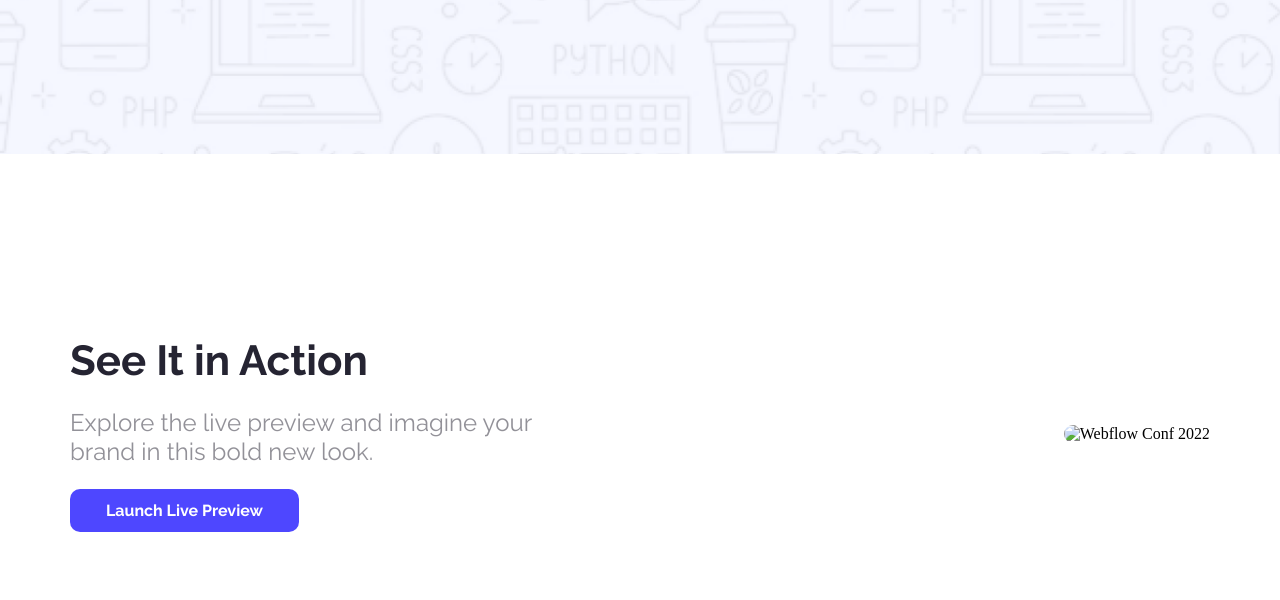
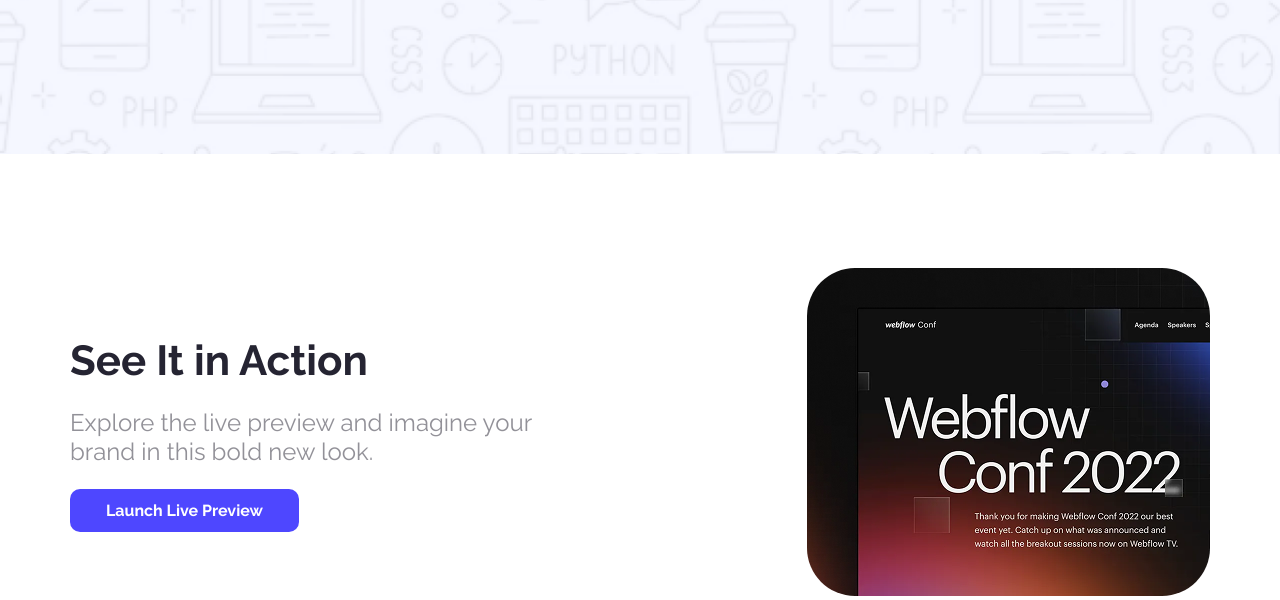
Before and after one commit to marcosmmars/first-assignment, a plain HTML site: page index.html in a window 1280 px wide. Shown: the part 544-1144 px from the top of the page. Drawn offline with Linux system fonts and the light colour scheme; the site is published under a folder, as on GitHub Pages, so addresses that start at the root find nothing.

Commit message:
Webflow Conf 2022 Image Path Resolved

```diff
--- a/index.html
+++ b/index.html
@@ -30,7 +30,7 @@
             </div>
 
             <div class="in-action-image">
-                <img class="webflow-conf" src="/assets/wc-mini.png" alt="Webflow Conf 2022">
+                <img class="webflow-conf" src="assets/wc-mini.png" alt="Webflow Conf 2022">
             </div>
         </section>
     </main>
```
